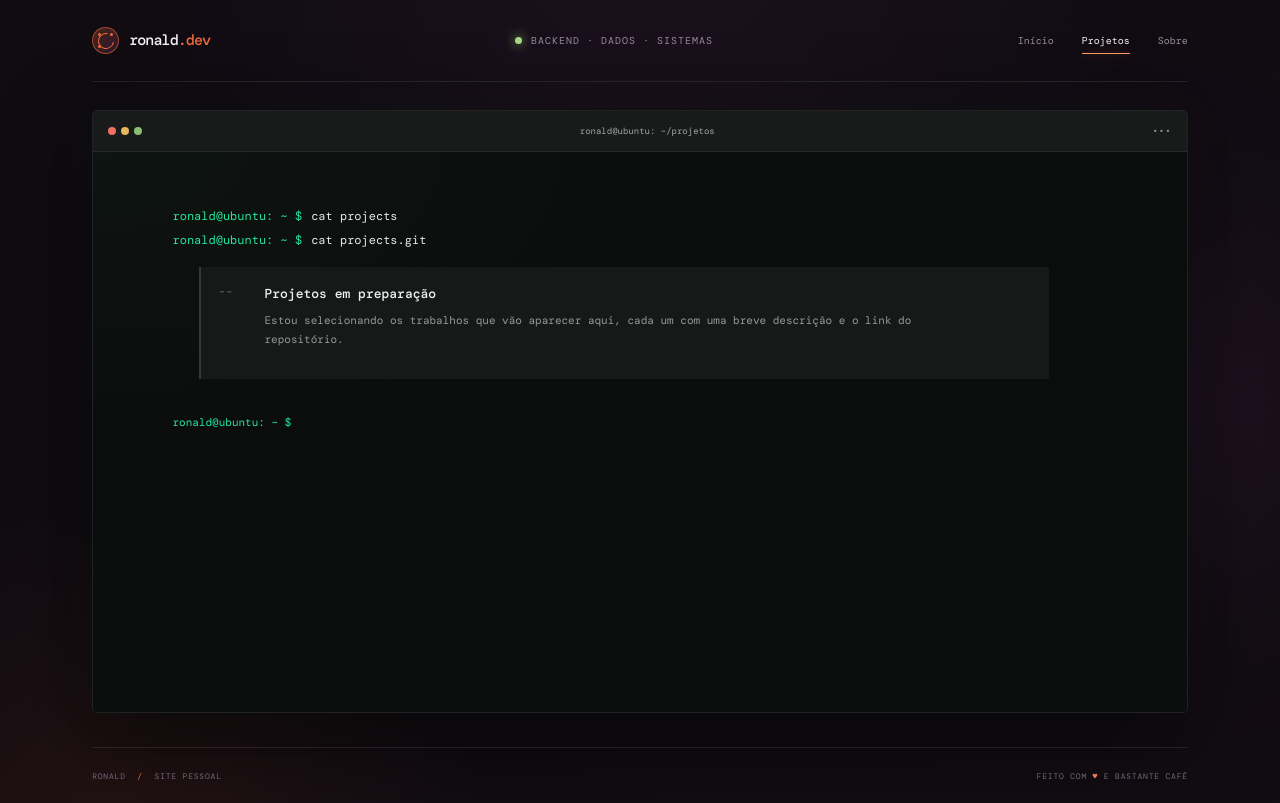
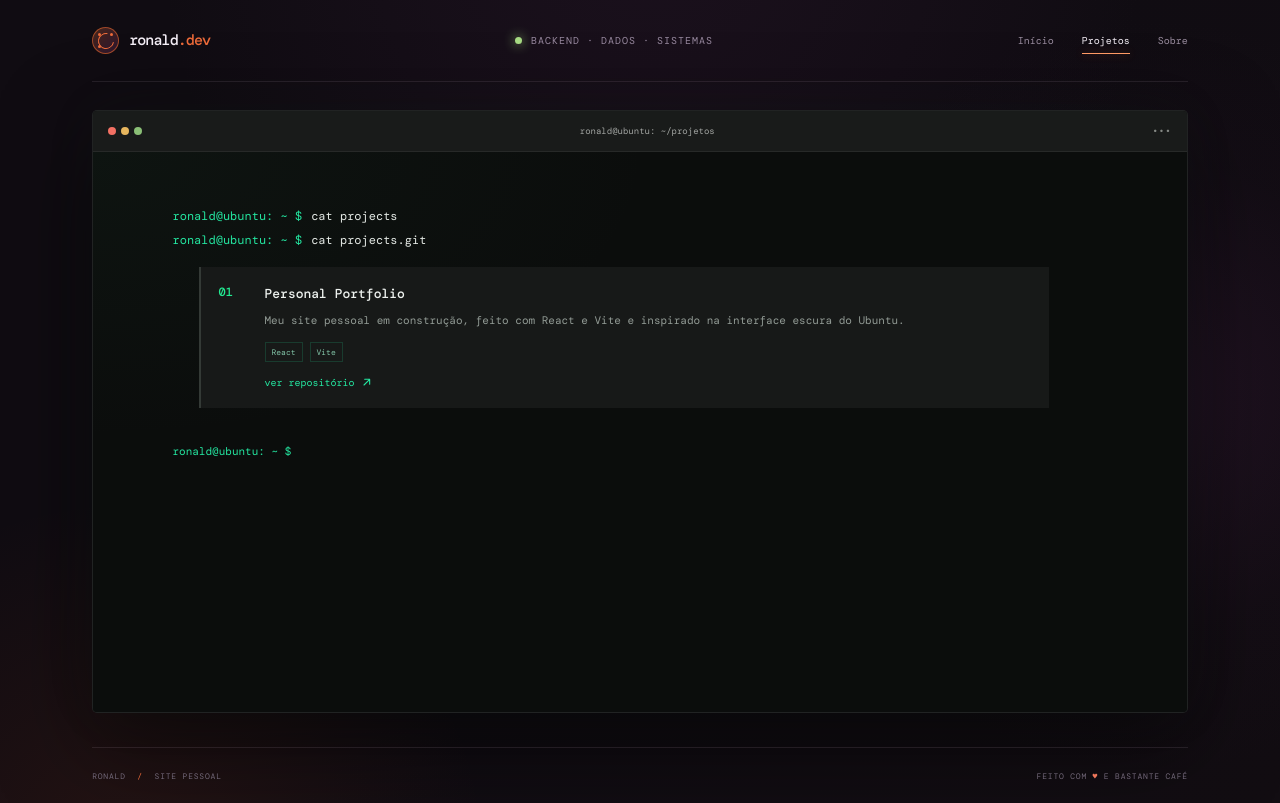
Before and after one commit to RonaldFranklin/personal-portfolio, a React (Vite) app: page / in a window 1280 px wide. Both pictures are taken after a click on the button "Projetos". Built offline with nearby package versions, Linux system fonts and the light colour scheme.

Commit message:
Add portfolio repository to projects screen

```diff
--- a/src/App.css
+++ b/src/App.css
@@ -95,7 +95,12 @@ footer i { margin:0 6px; color:var(--orange); font-style:normal; } footer b { co
 .project-entry>strong { color:#22e991; font-size:12px; }
 .project-entry h2 { margin:0 0 7px; color:#eef2ef; font:500 13px/1.5 var(--mono); }
 .project-entry p { max-width:700px; margin:0; color:#929b95; font:11px/1.75 var(--mono); }
-.project-empty { min-height:112px; }
+.project-entry-content { min-width:0; }
+.project-meta { display:flex; gap:7px; margin-top:12px; }
+.project-meta span { padding:4px 6px; border:1px solid #24e6a02a; color:#82c5a8; font-size:8px; }
+.project-repo-link { width:max-content; display:inline-flex; align-items:center; gap:6px; margin-top:14px; color:#24e6a0; text-decoration:none; font-size:10px; }
+.project-repo-link:hover { color:#a5ffd8; }
+.project-repo-link svg { width:12px; height:12px; fill:none; stroke:currentColor; stroke-width:1.6; stroke-linecap:round; stroke-linejoin:round; }
 .project-empty>strong { color:#56615a; }
 .console-ready { gap:10px; color:#e8ece9; font-size:11px; }
 .console-ready i { width:7px; height:14px; background:#2ee99e; animation:blink 1.1s steps(2,start) infinite; }
@@ -106,5 +111,5 @@ footer i { margin:0 6px; color:var(--orange); font-style:normal; } footer b { co
 .about-console-tags { display:flex; flex-wrap:wrap; gap:8px; margin-top:23px; }
 .about-console-tags span { padding:6px 8px; border:1px solid #24e6a02e; color:#80c7a8; background:#24e6a00a; font:9px var(--mono); }
 .about-console-body .console-ready { margin-top:auto; }
-@media (max-width:760px) { .console-page { min-height:0; align-items:flex-start; padding-block:35px 40px; }.content-terminal-body { min-height:500px; padding:34px 25px; }.console-command,.console-ready { font-size:10px; }.project-listing,.about-output { margin-left:10px; }.project-entry { grid-template-columns:27px minmax(0,1fr); gap:9px; padding:15px 12px; }.project-entry p { font-size:10px; } }
-@media (max-width:460px) { .console-page { padding-block:25px 32px; }.content-terminal-bar { height:37px; padding-inline:10px; }.content-terminal-body { min-height:470px; padding:28px 15px; }.console-command,.console-ready { gap:6px; font-size:9px; }.project-listing,.about-output { margin-left:4px; }.project-entry { grid-template-columns:22px minmax(0,1fr); gap:7px; padding:13px 10px; }.project-entry h2 { font-size:11px; }.project-entry p { font-size:9px; }.about-output p { font-size:10px; } }
+@media (max-width:760px) { .console-page { min-height:0; align-items:flex-start; padding-block:35px 40px; }.content-terminal-body { min-height:500px; padding:34px 25px; }.console-command,.console-ready { font-size:10px; }.project-listing,.about-output { margin-left:10px; }.project-entry { grid-template-columns:27px minmax(0,1fr); gap:9px; padding:15px 12px; }.project-entry p { font-size:10px; }.project-repo-link { font-size:9px; } }
+@media (max-width:460px) { .console-page { padding-block:25px 32px; }.content-terminal-bar { height:37px; padding-inline:10px; }.content-terminal-body { min-height:470px; padding:28px 15px; }.console-command,.console-ready { gap:6px; font-size:9px; }.project-listing,.about-output { margin-left:4px; }.project-entry { grid-template-columns:22px minmax(0,1fr); gap:7px; padding:13px 10px; }.project-entry h2 { font-size:11px; }.project-entry p { font-size:9px; }.project-repo-link { font-size:8px; }.about-output p { font-size:10px; } }
--- a/src/App.jsx
+++ b/src/App.jsx
@@ -60,10 +60,15 @@ export default function App() {
               <p className="console-command"><span>ronald@ubuntu: ~ $</span> cat projects</p>
               <p className="console-command"><span>ronald@ubuntu: ~ $</span> cat projects.git</p>
               <div className="project-listing">
-                <div className="project-entry project-empty">
-                  <strong>--</strong>
-                  <div><h2>Projetos em preparação</h2><p>Estou selecionando os trabalhos que vão aparecer aqui, cada um com uma breve descrição e o link do repositório.</p></div>
-                </div>
+                <article className="project-entry">
+                  <strong>01</strong>
+                  <div className="project-entry-content">
+                    <h2>Personal Portfolio</h2>
+                    <p>Meu site pessoal em construção, feito com React e Vite e inspirado na interface escura do Ubuntu.</p>
+                    <div className="project-meta"><span>React</span><span>Vite</span></div>
+                    <a className="project-repo-link" href="https://github.com/RonaldFranklin/personal-portfolio" target="_blank" rel="noreferrer">ver repositório <Arrow /></a>
+                  </div>
+                </article>
               </div>
               <p className="console-ready"><span>ronald@ubuntu: ~ $</span><i /></p>
             </div>
```
